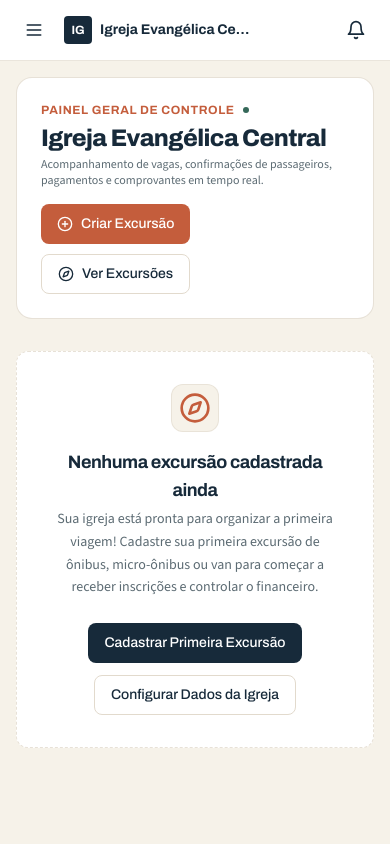
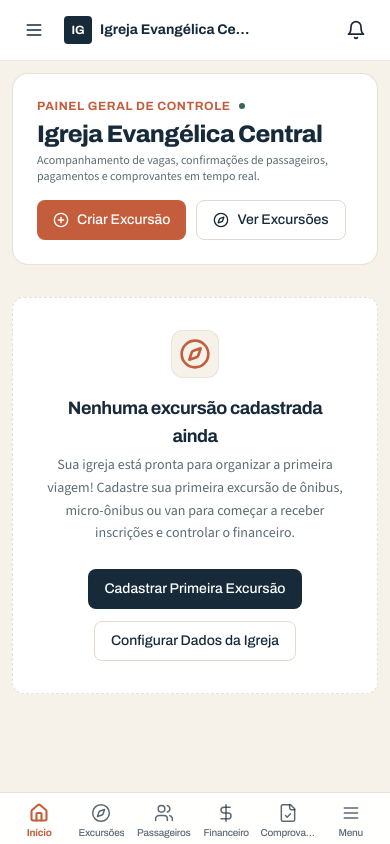
Before and after one commit to Taiwansz/jornada-gestao-excursoes, a Next.js app: page / in a window 390 px wide. Built offline with nearby package versions, Linux system fonts and the light colour scheme.

Commit message:
style(mobile): implement native bottom nav bar, bottom sheet modals, and mobile app UX

```diff
--- a/src/app/globals.css
+++ b/src/app/globals.css
@@ -14,16 +14,29 @@
   --font-source-sans: 'Source Sans 3', sans-serif;
 }
 
+* {
+  -webkit-tap-highlight-color: transparent;
+}
+
 body {
   background-color: #F6F2E9;
   color: #172A3A;
   font-family: var(--font-source-sans);
   -webkit-font-smoothing: antialiased;
   -moz-osx-font-smoothing: grayscale;
+  overscroll-behavior-y: none;
 }
 
 h1, h2, h3, h4, h5, h6, .font-heading {
   font-family: var(--font-archivo);
+}
+
+/* Suporte para Safe Area no iOS/Android */
+.pb-safe {
+  padding-bottom: env(safe-area-inset-bottom, 12px);
+}
+.pt-safe {
+  padding-top: env(safe-area-inset-top, 0px);
 }
 
 /* Esconder scrollbar mantendo rolagem */
--- a/src/components/layout/LayoutWrapper.tsx
+++ b/src/components/layout/LayoutWrapper.tsx
@@ -1,10 +1,12 @@
 'use client';
 
 import React, { useState, useEffect } from 'react';
-import { usePathname, useRouter } from 'next/navigation';
+import { usePathname } from 'next/navigation';
 import { Sidebar } from './Sidebar';
 import { Header } from './Header';
 import { MobileNav } from './MobileNav';
+import { MobileBottomBar } from './MobileBottomBar';
+import { getReceipts } from '@/lib/store';
 
 interface LayoutWrapperProps {
   children: React.ReactNode;
@@ -12,15 +14,17 @@ interface LayoutWrapperProps {
 
 export const LayoutWrapper: React.FC<LayoutWrapperProps> = ({ children }) => {
   const pathname = usePathname();
-  const router = useRouter();
   const [mobileNavOpen, setMobileNavOpen] = useState(false);
   const [mounted, setMounted] = useState(false);
+  const [pendingReceiptsCount, setPendingReceiptsCount] = useState(0);
 
   useEffect(() => {
     setMounted(true);
+    const recs = getReceipts().filter(r => r.review_status === 'pending');
+    setPendingReceiptsCount(recs.length);
   }, []);
 
-  // Rotas públicas que não exibem a estrutura com Sidebar/Header administrativo
+  // Rotas públicas sem navegação do app
   const isPublicRoute =
     pathname.startsWith('/login') ||
     pathname.startsWith('/cadastro') ||
@@ -43,7 +47,7 @@ export const LayoutWrapper: React.FC<LayoutWrapperProps> = ({ children }) => {
   }
 
   return (
-    <div className="min-h-screen bg-jornada-ivory text-jornada-navy font-body antialiased flex flex-col lg:flex-row">
+    <div className="min-h-screen bg-jornada-ivory text-jornada-navy font-body antialiased flex flex-col lg:flex-row select-none sm:select-text">
       {/* Desktop Sidebar */}
       <Sidebar />
 
@@ -58,11 +62,17 @@ export const LayoutWrapper: React.FC<LayoutWrapperProps> = ({ children }) => {
         {/* Sticky Header */}
         <Header onToggleMobileNav={() => setMobileNavOpen(!mobileNavOpen)} />
 
-        {/* Page Body */}
-        <main className="flex-1 p-4 sm:p-6 lg:p-8 max-w-7xl mx-auto w-full">
+        {/* Page Body with Mobile Bottom Padding */}
+        <main className="flex-1 p-3 sm:p-6 lg:p-8 max-w-7xl mx-auto w-full pb-24 lg:pb-8">
           {children}
         </main>
       </div>
+
+      {/* App Mobile Bottom Bar */}
+      <MobileBottomBar
+        onOpenMenu={() => setMobileNavOpen(true)}
+        pendingReceiptsCount={pendingReceiptsCount}
+      />
     </div>
   );
 };
--- /dev/null
+++ b/src/components/layout/MobileBottomBar.tsx
@@ -0,0 +1,79 @@
+'use client';
+
+import React from 'react';
+import Link from 'next/link';
+import { usePathname } from 'next/navigation';
+import {
+  Home,
+  Compass,
+  Users,
+  DollarSign,
+  FileCheck,
+  Menu
+} from 'lucide-react';
+
+interface MobileBottomBarProps {
+  onOpenMenu: () => void;
+  pendingReceiptsCount?: number;
+}
+
+export const MobileBottomBar: React.FC<MobileBottomBarProps> = ({
+  onOpenMenu,
+  pendingReceiptsCount = 0
+}) => {
+  const pathname = usePathname();
+
+  const navItems = [
+    { label: 'Início', href: '/', icon: Home },
+    { label: 'Excursões', href: '/excursoes', icon: Compass },
+    { label: 'Passageiros', href: '/passageiros', icon: Users },
+    { label: 'Financeiro', href: '/financeiro', icon: DollarSign },
+    { label: 'Comprovantes', href: '/comprovantes', icon: FileCheck, badge: pendingReceiptsCount },
+  ];
+
+  return (
+    <div className="lg:hidden fixed bottom-0 left-0 right-0 z-40 bg-white/95 backdrop-blur-md border-t border-jornada-border/80 shadow-lg px-2 py-1.5 pb-safe select-none">
+      <nav className="flex items-center justify-around max-w-md mx-auto">
+        {navItems.map((item) => {
+          const Icon = item.icon;
+          const isActive = pathname === item.href || (item.href !== '/' && pathname.startsWith(item.href));
+
+          return (
+            <Link
+              key={item.href}
+              href={item.href}
+              className={`relative flex flex-col items-center justify-center w-14 py-1 rounded-xl transition-all duration-150 active:scale-95 ${
+                isActive
+                  ? 'text-jornada-terracotta font-bold'
+                  : 'text-jornada-navy/70 hover:text-jornada-navy font-medium'
+              }`}
+            >
+              <div className="relative">
+                <Icon className={`w-5 h-5 ${isActive ? 'stroke-[2.5px]' : 'stroke-[1.8px]'}`} />
+                {item.badge && item.badge > 0 ? (
+                  <span className="absolute -top-1 -right-1.5 w-4 h-4 bg-jornada-terracotta text-white font-heading text-[9px] font-bold rounded-full flex items-center justify-center ring-2 ring-white">
+                    {item.badge}
+                  </span>
+                ) : null}
+              </div>
+              <span className="font-heading text-[10px] mt-0.5 tracking-tight truncate max-w-full">
+                {item.label}
+              </span>
+            </Link>
+          );
+        })}
+
+        {/* Botão de Menu Mais */}
+        <button
+          onClick={onOpenMenu}
+          className="flex flex-col items-center justify-center w-14 py-1 text-jornada-navy/70 hover:text-jornada-navy active:scale-95 transition-all"
+        >
+          <Menu className="w-5 h-5 stroke-[1.8px]" />
+          <span className="font-heading text-[10px] mt-0.5 tracking-tight font-medium">
+            Menu
+          </span>
+        </button>
+      </nav>
+    </div>
+  );
+};
--- a/src/components/ui/Modal.tsx
+++ b/src/components/ui/Modal.tsx
@@ -35,27 +35,32 @@ export const Modal: React.FC<ModalProps> = ({
   if (!isOpen) return null;
 
   const widthClasses = {
-    sm: 'max-w-sm',
-    md: 'max-w-md',
-    lg: 'max-w-lg',
-    xl: 'max-w-xl',
-    '2xl': 'max-w-2xl'
+    sm: 'sm:max-w-sm',
+    md: 'sm:max-w-md',
+    lg: 'sm:max-w-lg',
+    xl: 'sm:max-w-xl',
+    '2xl': 'sm:max-w-2xl'
   };
 
   return (
-    <div className="fixed inset-0 z-50 flex items-center justify-center p-4 bg-jornada-navy/60 backdrop-blur-xs animate-in fade-in duration-200">
+    <div className="fixed inset-0 z-50 flex items-end sm:items-center justify-center p-0 sm:p-4 bg-jornada-navy/60 backdrop-blur-xs animate-in fade-in duration-200">
       <div
         className="fixed inset-0"
         onClick={onClose}
         aria-hidden="true"
       />
+
+      {/* Bottom Sheet no Celular, Modal no Desktop */}
       <div
-        className={`relative w-full ${widthClasses[maxWidth]} bg-white rounded-xl shadow-xl border border-jornada-border overflow-hidden z-10 my-8 flex flex-col max-h-[90vh]`}
+        className={`relative w-full ${widthClasses[maxWidth]} bg-white rounded-t-2xl sm:rounded-xl shadow-2xl border border-jornada-border overflow-hidden z-10 my-0 sm:my-8 flex flex-col max-h-[90vh] sm:max-h-[85vh] transition-transform duration-200 animate-in slide-in-from-bottom-6 sm:slide-in-from-bottom-0`}
       >
+        {/* Handle visual no topo do cel (Bottom Sheet Indicator) */}
+        <div className="w-12 h-1 bg-jornada-border rounded-full mx-auto my-2 sm:hidden shrink-0" />
+
         {/* Header */}
-        <div className="flex items-start justify-between px-6 py-4 border-b border-jornada-border bg-jornada-ivory/40">
+        <div className="flex items-start justify-between px-5 sm:px-6 py-3.5 sm:py-4 border-b border-jornada-border bg-jornada-ivory/40">
           <div>
-            <h2 className="font-heading font-bold text-lg text-jornada-navy tracking-tight">
+            <h2 className="font-heading font-bold text-base sm:text-lg text-jornada-navy tracking-tight">
               {title}
             </h2>
             {subtitle && (
@@ -66,7 +71,7 @@ export const Modal: React.FC<ModalProps> = ({
           </div>
           <button
             onClick={onClose}
-            className="p-1 text-jornada-muted hover:text-jornada-navy rounded-lg hover:bg-jornada-ivory transition-colors"
+            className="p-1.5 text-jornada-muted hover:text-jornada-navy rounded-lg hover:bg-jornada-ivory transition-colors"
             aria-label="Fechar"
           >
             <X className="w-5 h-5" />
@@ -74,7 +79,7 @@ export const Modal: React.FC<ModalProps> = ({
         </div>
 
         {/* Content Body */}
-        <div className="p-6 overflow-y-auto font-body text-sm text-jornada-navy">
+        <div className="p-5 sm:p-6 overflow-y-auto font-body text-sm text-jornada-navy pb-safe">
           {children}
         </div>
       </div>
```
